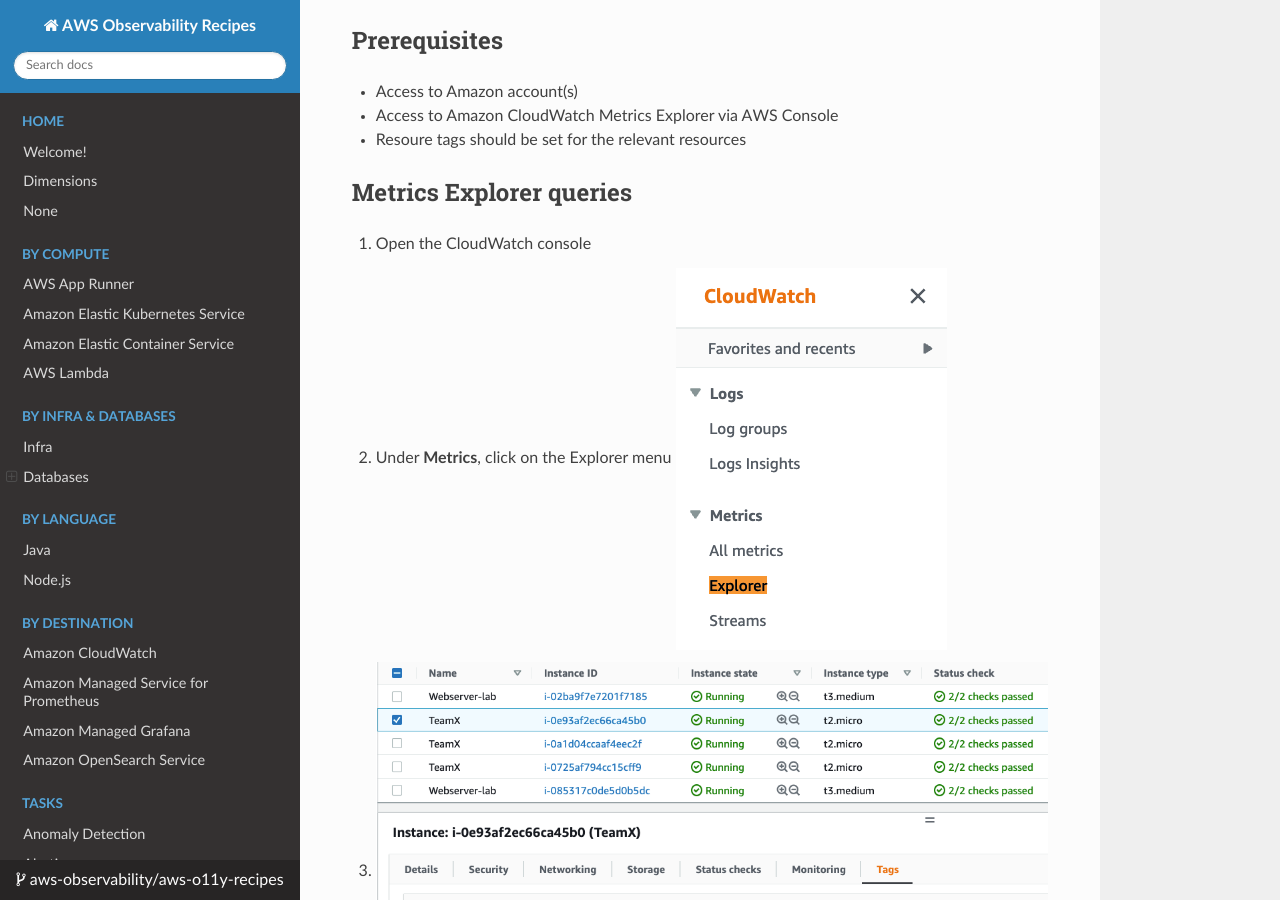
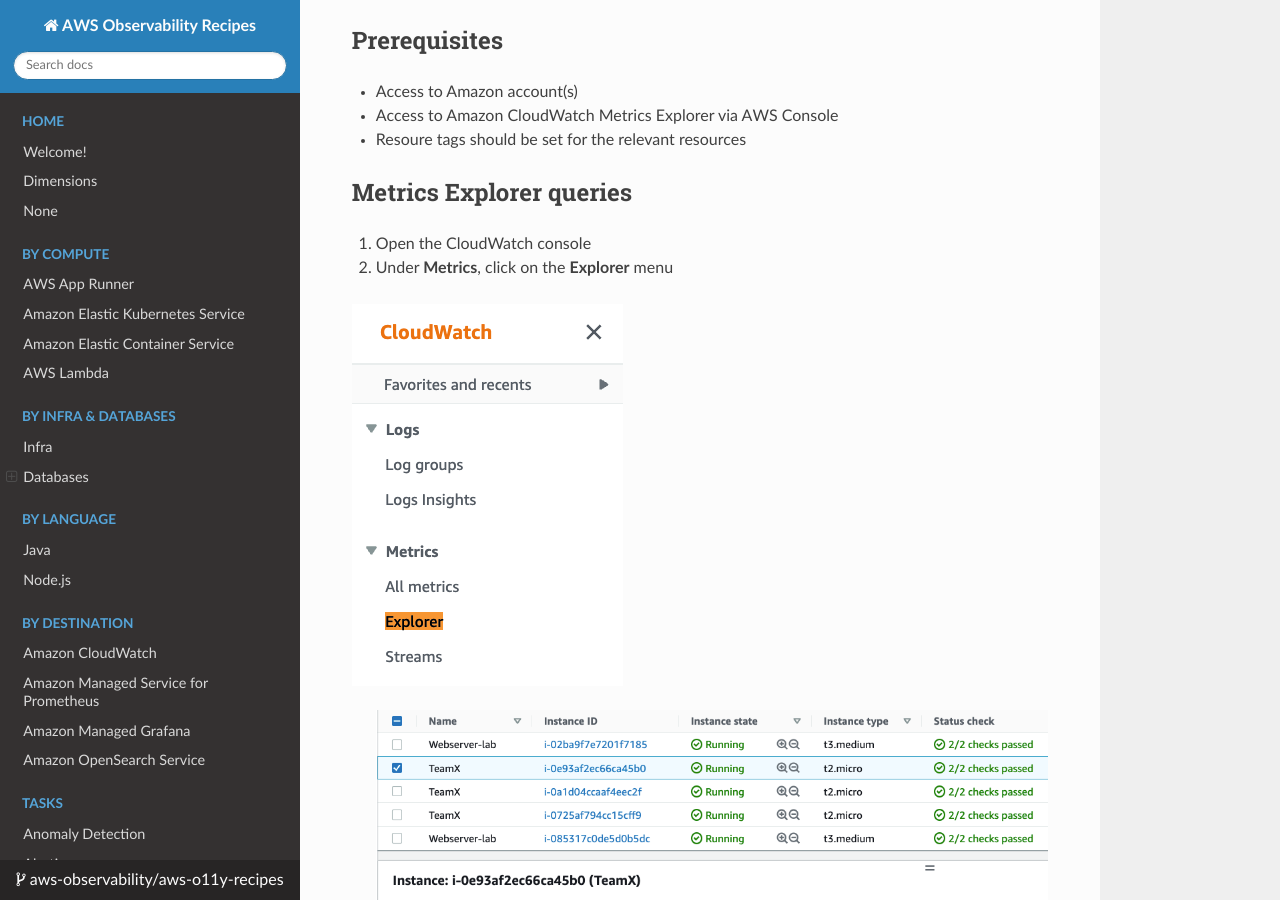
Before and after one commit to aws-observability/aws-o11y-recipes, an MkDocs documentation site: the page built from docs/recipes/metrics-explorer-filter-by-tags.md, in a window 1280 px wide and 900 px high, scrolled down 474 px. Built offline with MkDocs 1.6.1, drawn with Linux system fonts in a browser that asks for light colours; nearby versions of some CDN libraries.

```diff
--- a/docs/recipes/metrics-explorer-filter-by-tags.md
+++ b/docs/recipes/metrics-explorer-filter-by-tags.md
@@ -17,8 +17,11 @@ In this recipe we show you how to use Metrics explorer to filter, aggregate, and
 ## Metrics Explorer queries
 
 1. Open the CloudWatch console
-2. Under <b>Metrics</b>, click on the Explorer menu
+
+2. Under <b>Metrics</b>, click on the <b>Explorer</b> menu </br>
+
 ![Screen shot of the CloudWatch menu](../images/metrics-explorer-filter-by-tags/metrics-explorer-cw-menu.png)
+
 3.
 ![Screen shot of instance tag](../images/metrics-explorer-filter-by-tags/metrics-explorer-teamx-tag.png)
 
```
